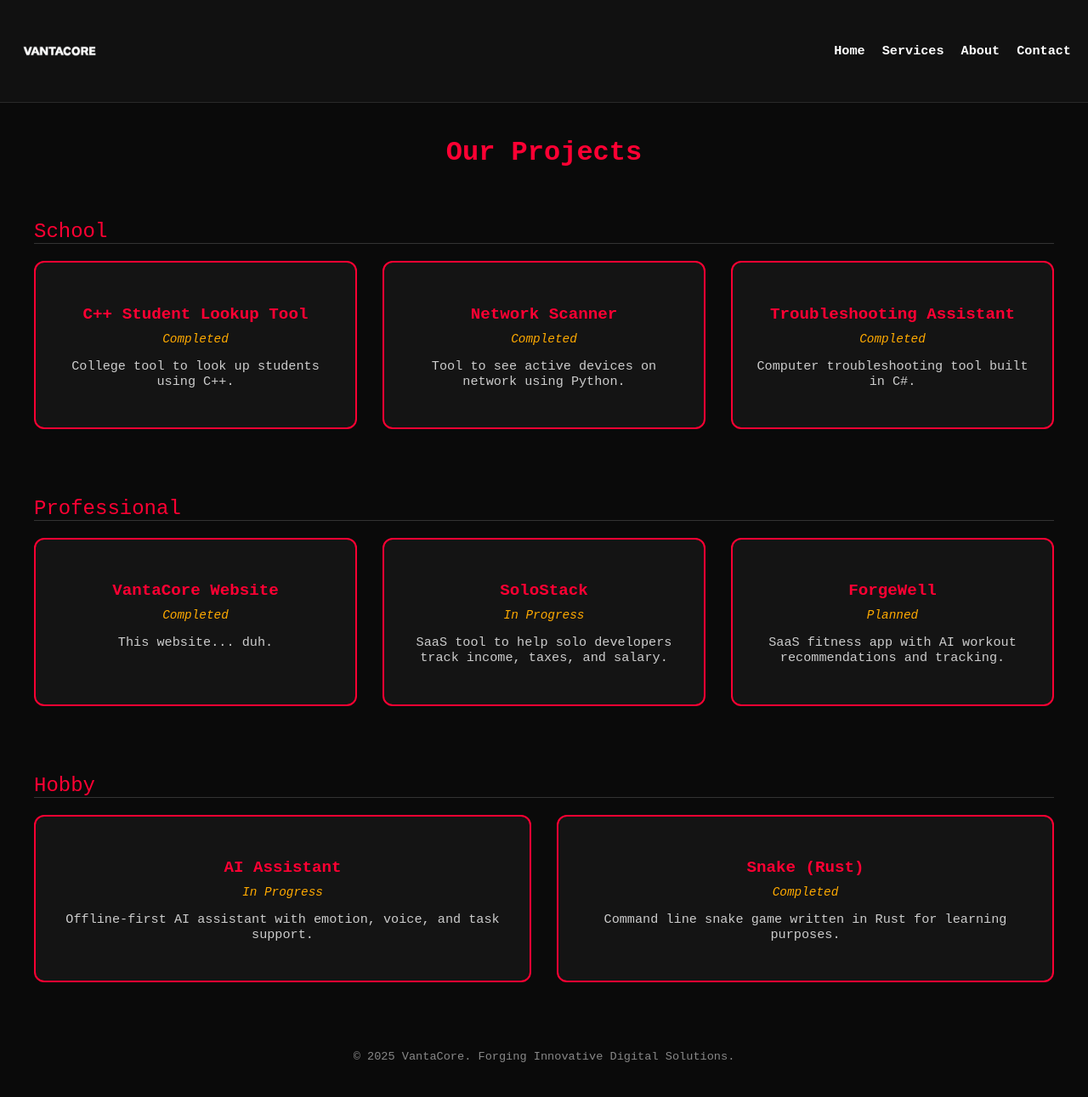
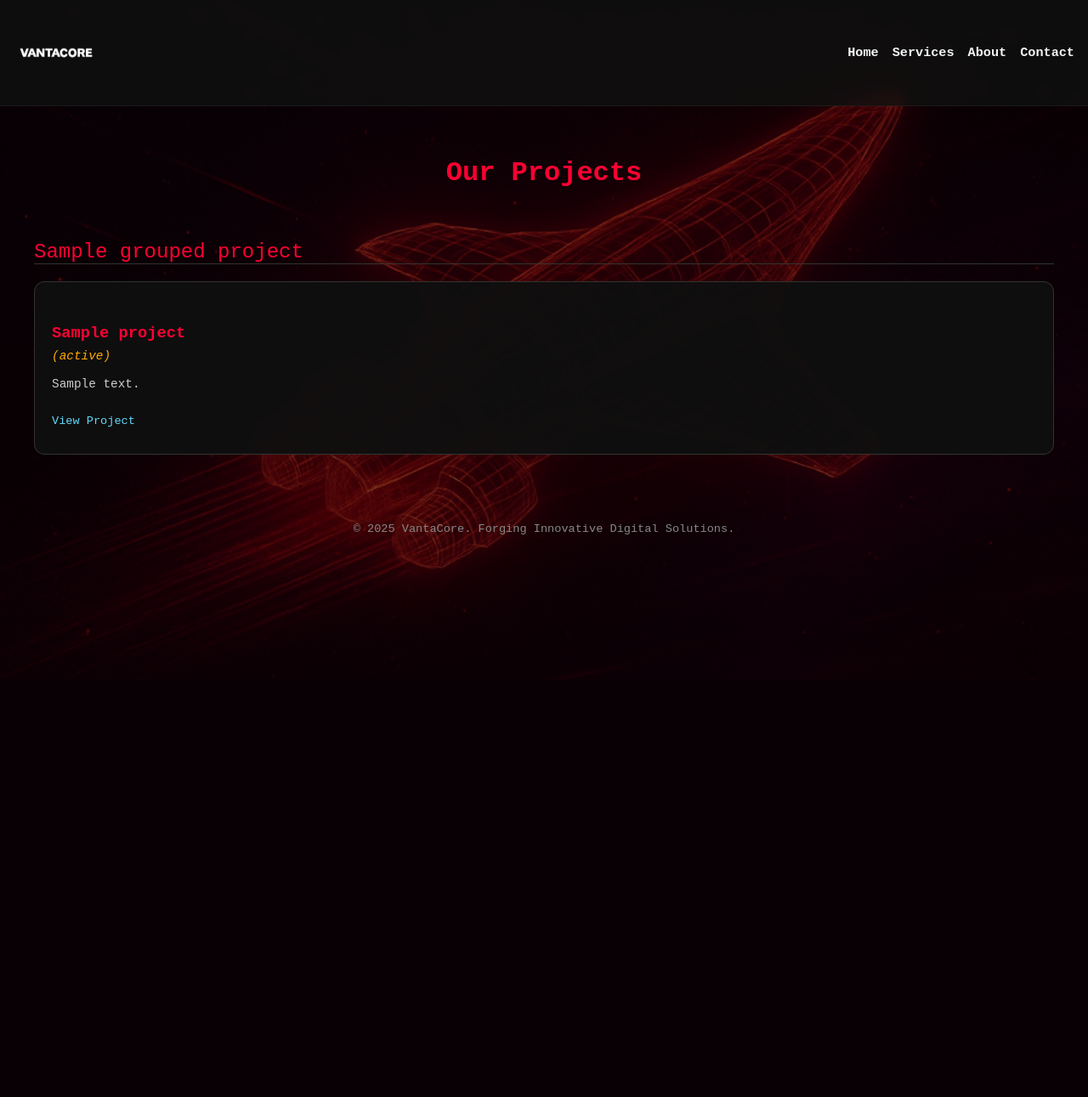
Before and after one commit to Techsimp68/UATMS587, a Flask app: template templates/projects.html in a window 1280 px wide. Shown: the whole page at 85% size. After the commit the page ends 800 px from the top, so only its background shows below. Run offline with Flask 3, Linux system fonts and the light colour scheme; the template is opened without the code that fills it: most values are stand-ins (such as "Sample title", 1, 10 or a date in 2020).

Commit message:
Update projects.html

```diff
--- a/templates/projects.html
+++ b/templates/projects.html
@@ -7,21 +7,31 @@
   <style>
     body {
       margin: 0;
+      background: url('../static/images/projectBackground.png') center/cover no-repeat fixed;
       font-family: 'Courier New', monospace;
-      background-color: #0a0a0a;
       color: #fff;
+      position: relative;
     }
 
-    header {
-      background-color: #111;
-      display: flex;
-      justify-content: space-between;
-      align-items: center;
-      padding: 10px 20px;
+    body::before {
+      content: "";
+      position: fixed;
+      inset: 0;
+      background: rgba(0, 0, 0, 0.55);
+      z-index: -1;
+    }
+
+    .sticky-nav {
       position: sticky;
       top: 0;
+      background-color: #111c;
+      backdrop-filter: blur(6px);
+      display: flex;
+      align-items: center;
+      justify-content: space-between;
+      padding: 0.75rem 1rem;
       z-index: 1000;
-      border-bottom: 1px solid rgba(255, 255, 255, 0.1);
+      border-bottom: 1px solid rgba(255, 255, 255, 0.05);
     }
 
     .nav-logo {
@@ -31,47 +41,55 @@
       display: block;
     }
 
-    nav {
-      display: flex;
-      gap: 1.25rem;
-      align-items: center;
+    .menu-toggle {
+      display: none;
+      flex-direction: column;
+      cursor: pointer;
     }
 
-    nav a {
-      color: #fff;
-      text-decoration: none;
-      font-size: 0.95rem;
-      font-weight: bold;
+    .menu-toggle span {
+      height: 3px;
+      width: 25px;
+      background: #f5f5f5;
+      margin: 4px 0;
+      transition: 0.3s ease;
     }
 
-    nav a:hover {
-      color: #ff0033;
+    .nav-links {
+      list-style: none;
+      display: flex;
+      gap: 1rem;
+      margin: 0;
+      padding: 0;
     }
 
-    .hamburger {
-      display: none;
-      font-size: 2rem;
-      color: white;
-      cursor: pointer;
+    .nav-links a {
+      color: #f5f5f5;
+      text-decoration: none;
+      font-weight: bold;
+      font-size: 0.95rem;
+      transition: color 0.3s ease;
+    }
+
+    .nav-links a:hover {
+      color: #ff0033;
     }
 
     .page-title {
       text-align: center;
-      margin-top: 40px;
+      margin-top: 60px;
       font-size: 2rem;
       color: #ff0033;
     }
 
     .projects-section {
-      padding: 40px 20px;
-      max-width: 1200px;
-      margin: 0 auto;
+      padding: 40px;
     }
 
     .section-title {
       color: #ff0033;
       font-size: 1.5rem;
-      margin-bottom: 20px;
+      margin-bottom: 10px;
       border-bottom: 1px solid #333;
     }
 
@@ -79,39 +97,46 @@
       display: grid;
       grid-template-columns: repeat(auto-fit, minmax(280px, 1fr));
       gap: 30px;
-      margin-top: 10px;
+      margin-top: 20px;
     }
 
     .project-card {
-      background-color: #141414;
-      border: 2px solid #ff0033;
+      background-color: rgba(15, 15, 15, 0.95);
       border-radius: 12px;
       padding: 30px 20px;
-      text-align: center;
+      border: 1px solid #333;
       transition: all 0.3s ease;
     }
 
     .project-card:hover {
-      box-shadow: 0 0 12px 2px #ff0033;
-      transform: translateY(-5px);
+      box-shadow: 0 0 15px #ff0033;
+      transform: scale(1.03);
     }
 
     .project-card h3 {
-      margin-bottom: 10px;
+      margin-bottom: 8px;
       color: #ff0033;
-      font-size: 1.2rem;
     }
 
     .project-card .status {
+      color: #ffaa00;
       font-size: 0.9rem;
       font-style: italic;
       margin-bottom: 10px;
-      color: #ffaa00;
     }
 
     .project-card p {
-      font-size: 0.95rem;
+      font-size: 0.9rem;
+      line-height: 1.5;
       color: #ccc;
+    }
+
+    .project-card a {
+      display: inline-block;
+      margin-top: 10px;
+      color: #61dafb;
+      text-decoration: none;
+      font-size: 0.85rem;
     }
 
     footer {
@@ -122,24 +147,24 @@
     }
 
     @media (max-width: 768px) {
-      nav {
+      .nav-links {
         display: none;
         flex-direction: column;
-        background-color: #111;
+        width: 100%;
+        background-color: #1e1e1e;
         position: absolute;
         top: 80px;
-        right: 10px;
-        width: 200px;
+        left: 0;
         padding: 1rem;
-        border: 1px solid #ff0033;
+        z-index: 999;
       }
 
-      nav.show {
+      .nav-links.active {
         display: flex;
       }
 
-      .hamburger {
-        display: block;
+      .menu-toggle {
+        display: flex;
       }
 
       .nav-logo {
@@ -148,7 +173,7 @@
 
       .page-title {
         font-size: 1.5rem;
-        margin-top: 30px;
+        margin-top: 40px;
       }
 
       .section-title {
@@ -167,89 +192,56 @@
 </head>
 <body>
 
-  <header>
+  <nav class="sticky-nav">
     <img src="../static/images/Vantacore.png" alt="Vantacore logo" class="nav-logo" />
-    <div class="hamburger" onclick="toggleMenu()">☰</div>
-    <nav id="nav-menu">
-      <a href="/index">Home</a>
-      <a href="/Services">Services</a>
-      <a href="/about">About</a>
-      <a href="/contact">Contact</a>
+    <div class="menu-toggle" id="menuToggle">
+      <span></span>
+      <span></span>
+      <span></span>
+    </div>
+    <ul class="nav-links" id="navLinks">
+      <li><a href="/index.html">Home</a></li>
+      <li><a href="/Services.html">Services</a></li>
+      <li><a href="/about.html">About</a></li>
+      <li><a href="/contact.html">Contact</a></li>
+    </ul>
   </nav>
-  </header>
 
   <h1 class="page-title">Our Projects</h1>
 
-  <!-- SCHOOL PROJECTS -->
+  {% for section_title, projects in grouped_projects.items() %}
     <section class="projects-section">
-    <div class="section-title">School</div>
+      <div class="section-title">{{ section_title }}</div>
+      {% if projects %}
         <div class="projects-grid">
+          {% for project in projects %}
             <div class="project-card">
-        <h3>C++ Student Lookup Tool</h3>
-        <div class="status">Completed</div>
-        <p>College tool to look up students using C++.</p>
+              <h3>{{ project.name }}</h3>
+              <div class="status">({{ project.status }})</div>
+              <p>{{ project.description }}</p>
+              {% if project.link_url %}
+                <a href="{{ project.link_url }}" target="_blank">View Project</a>
+              {% endif %}
             </div>
-      <div class="project-card">
-        <h3>Network Scanner</h3>
-        <div class="status">Completed</div>
-        <p>Tool to see active devices on network using Python.</p>
+          {% endfor %}
         </div>
-      <div class="project-card">
-        <h3>Troubleshooting Assistant</h3>
-        <div class="status">Completed</div>
-        <p>Computer troubleshooting tool built in C#.</p>
-      </div>
-    </div>
+      {% else %}
+        <p style="color: #aaa; font-style: italic;">No projects in this category yet.</p>
+      {% endif %}
     </section>
-
-  <!-- PROFESSIONAL PROJECTS -->
-  <section class="projects-section">
-    <div class="section-title">Professional</div>
-    <div class="projects-grid">
-      <div class="project-card">
-        <h3>VantaCore Website</h3>
-        <div class="status">Completed</div>
-        <p>This website... duh.</p>
-      </div>
-      <div class="project-card">
-        <h3>SoloStack</h3>
-        <div class="status">In Progress</div>
-        <p>SaaS tool to help solo developers track income, taxes, and salary.</p>
-      </div>
-      <div class="project-card">
-        <h3>ForgeWell</h3>
-        <div class="status">Planned</div>
-        <p>SaaS fitness app with AI workout recommendations and tracking.</p>
-      </div>
-    </div>
-  </section>
-
-  <!-- HOBBY PROJECTS -->
-  <section class="projects-section">
-    <div class="section-title">Hobby</div>
-    <div class="projects-grid">
-      <div class="project-card">
-        <h3>AI Assistant</h3>
-        <div class="status">In Progress</div>
-        <p>Offline-first AI assistant with emotion, voice, and task support.</p>
-      </div>
-      <div class="project-card">
-        <h3>Snake (Rust)</h3>
-        <div class="status">Completed</div>
-        <p>Command line snake game written in Rust for learning purposes.</p>
-      </div>
-    </div>
-  </section>
+  {% endfor %}
 
   <footer>
     &copy; 2025 VantaCore. Forging Innovative Digital Solutions.
   </footer>
 
   <script>
-    function toggleMenu() {
-      document.getElementById('nav-menu').classList.toggle('show');
-    }
+    const toggle = document.getElementById('menuToggle');
+    const navLinks = document.getElementById('navLinks');
+
+    toggle.addEventListener('click', () => {
+      navLinks.classList.toggle('active');
+    });
   </script>
-
 </body>
 </html>
```
Lines whose indentation alone changed are shown as unchanged.
